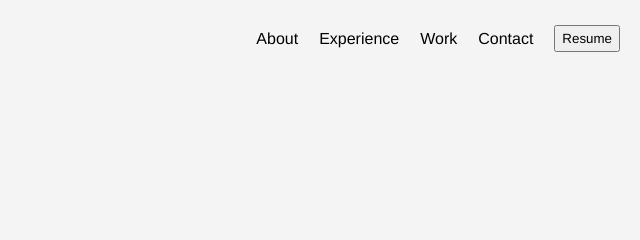
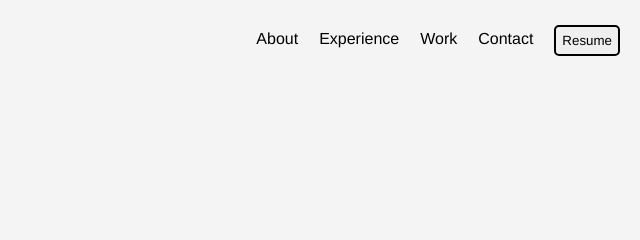
Before and after one commit to FBaia2/CloneBChiang, a plain HTML site: page index.html in a window 1280 px wide. Shown: the top 240 px of the page, 640-1280 px from the left. Drawn offline with Linux system fonts and the light colour scheme.

Commit message:
progress

```diff
--- a/index.html
+++ b/index.html
@@ -29,7 +29,9 @@
         <li><a href="#Experience">Experience</a></li>
         <li><a href="#Work">Work</a></li>
         <li><a href="#contact">Contact</a></li>
+        <a href="www.resum">
         <button class="btn">Resume</button>
+    </a>
         </ul>
     </header>
 
--- a/styles.css
+++ b/styles.css
@@ -38,14 +38,21 @@ svg {
 }
 
 .btn {
-    padding-top: 4px;
-    padding-bottom: 4px;
+    padding-top: 6px;
+    padding-bottom: 6px;
     margin-top: 25px;
     margin-right: 20px;
     margin-left: 10px;
+    border: 2px solid black;
+    border-radius: 5px;
+}
+
+.btn:hover {
+
+    background-color:rgba(47,79,79, 0.6);
+        transition: 0.7s;
 
 }
-
 @media screen and (max-width: 500px) {
 
     h2,h3 {
```
